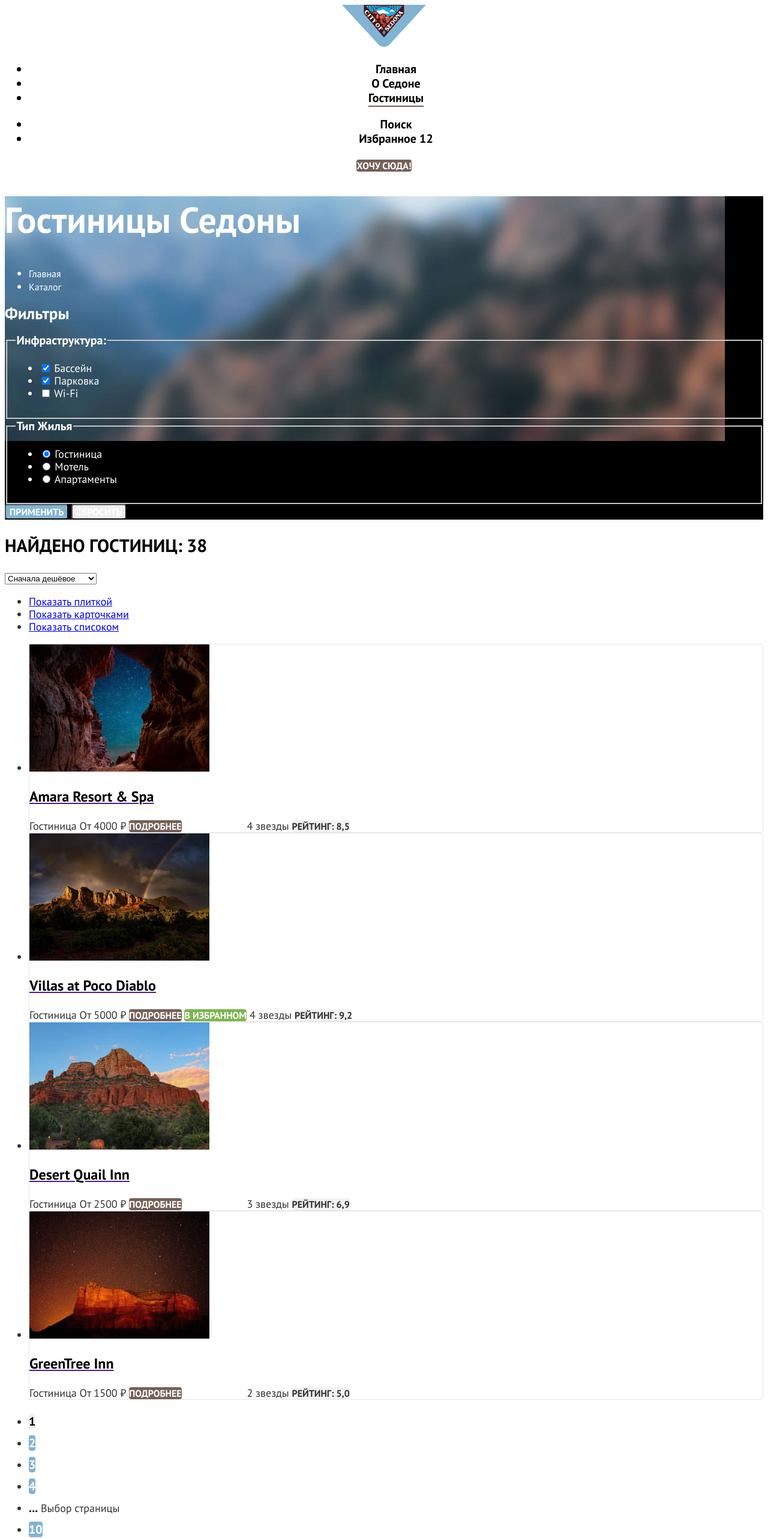
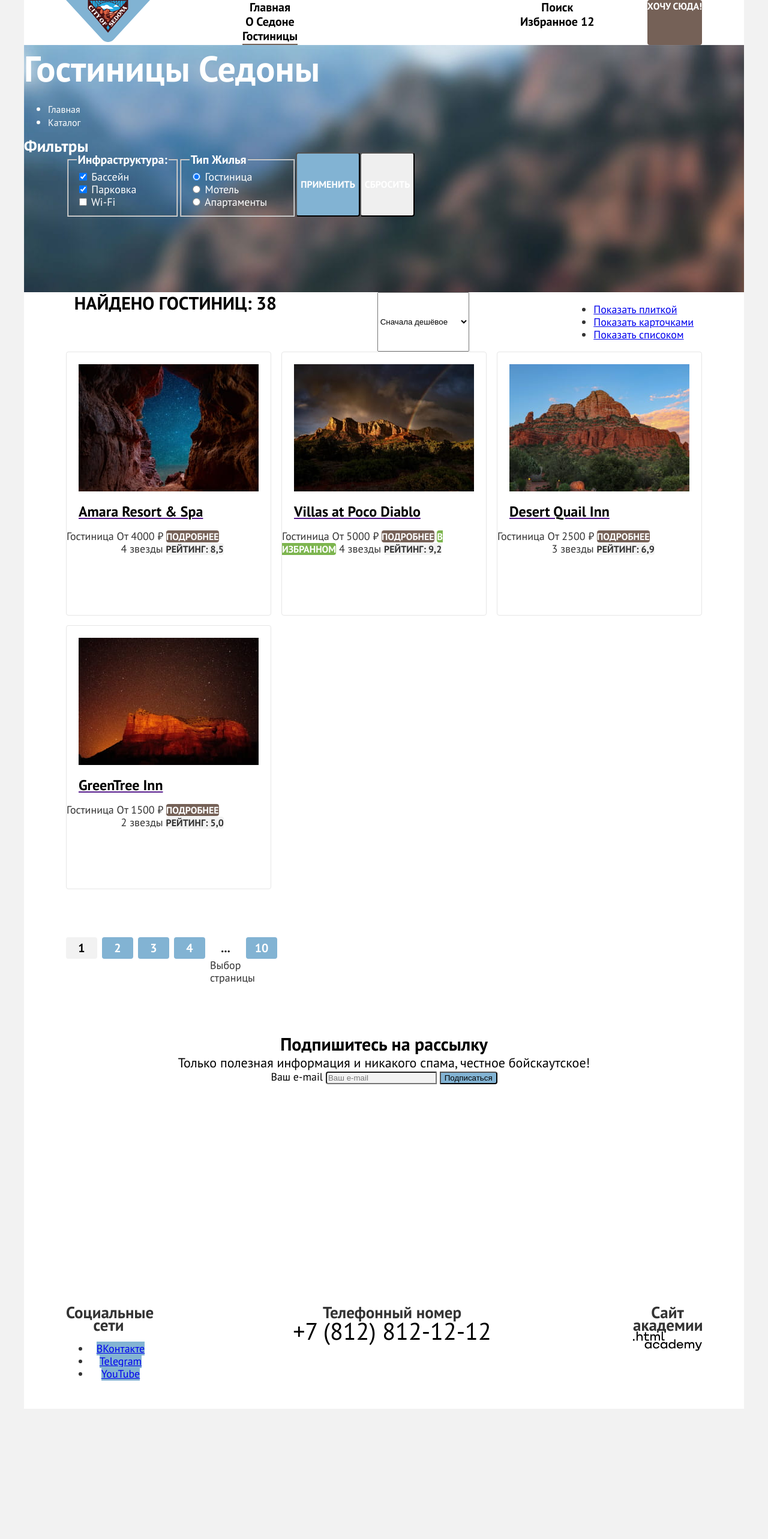
Before and after one commit to htmlacademy-htmlcss/2247453-sedona-35, a plain HTML site: page catalog.html in a window 1280 px wide. Shown: the top 2565 px of the page at 60% size. After the commit the page ends 2348 px from the top, so only its background shows below. Drawn offline with Linux system fonts and the light colour scheme.

Commit message:
Добавляет основные сетки страниц

```diff
--- a/catalog.html
+++ b/catalog.html
@@ -6,20 +6,21 @@
     <link rel="stylesheet" href="styles/styles.css">
   </head>
   <body>
+    <div class="page-container">
       <header class="page-header" data-test="header">
         <nav class="navigation">
-        <a class="navigation-logo" href="index.html">
+          <a class="navigation-logo" href="#">
             <img class="page-header-logo" src="images\header\logo.svg" width="140" height="70" alt="Логотип города Седона.">
           </a>
           <ul class="navigation-list">
             <li class="navigation-item">
-            <a class="navigation-link" href="index.html">Главная</a>
+              <a class="navigation-link" href="#">Главная</a>
             </li>
             <li class="navigation-item">
               <a class="navigation-link" href="#">О Седоне</a>
             </li>
             <li class="navigation-item">
-            <a class="navigation-link navigation-link-current" href="#">Гостиницы</a>
+              <a class="navigation-link  navigation-link-current" href="catalog.html">Гостиницы</a>
             </li>
           </ul>
           <ul class="navigation-list navigation-user">
@@ -33,19 +34,17 @@
             <li class="navigation-item">
               <a class="navigation-link" href="#">
                 <span class="visually-hidden">
-                Избранное
-              </span>
-              <span class="visually-hidden">
-                12
+                  Избранное 12
                 </span>
               </a>
             </li>
           </ul>
-        <a class="button button-brown" href="#">Хочу сюда!</a>
+          <a class="button button-brown navigation-button" href="#">Хочу сюда!</a>
         </nav>
       </header>
-    <main class="main-inner" data-test="main">
+      <main class="main-inner main-container" data-test="main">
       <div class="catalog-control-block">
+        <div class="control-block-container">
       <header class="inner-header">
         <h1 class="inner-header-title">Гостиницы Седоны</h1>
         <ul class="breadcrumbs">
@@ -61,10 +60,10 @@
           </li>
         </ul>
       </header>
-      <section class="catalog-products">
         <h2 class="visually-hidden">Фильтры</h2>
         <form class="catalog-filter" action="https://echo.htmlacademy.ru/" method="get" data-test="filter">
-          <fieldset class="catalog-filter-group">
+          <div class="filter-group">
+          <fieldset class="catalog-filter-group filter-group-infrastructure">
             <legend class="catalog-filter-title">Инфраструктура:</legend>
             <ul class="catalog-filter-list">
               <li class="catalog-filter-item">
@@ -87,7 +86,7 @@
               </li>
             </ul>
           </fieldset>
-          <fieldset class="catalog-filter-group">
+          <fieldset class="catalog-filter-group filter-group-type">
             <legend class="catalog-filter-title">Тип жилья</legend>
             <ul class="catalog-filter-list">
               <li class="catalog-filter-item">
@@ -112,10 +111,12 @@
           </fieldset>
           <button class="button button-blue" type="submit">Применить</button>
           <button class="button" type="reset">Сбросить</button>
+        </div>
+      </div>
         </form>
-      </section>
       </div>
       <section class="catalog" data-test="catalog">
+        <div class="sorting">
         <h2 class="catalog-result-title">Найдено гостиниц: 38</h2>
           <select class="select-control" aria-label="Сортировка">
             <option value="cheap">Сначала дешёвое</option>
@@ -139,6 +140,8 @@
             </a>
           </li>
         </ul>
+      </div>
+      <div class="products">
         <ul class="product-list">
           <li class="product-card">
             <a class="product-card-link" href="">
@@ -189,7 +192,7 @@
             <span class="button button-grey">Рейтинг: 5,0</span>
           </li>
         </ul>
-      </section>
+      </div>
       <ul class="pagination">
         <li class="pagination-item">
           <a class="pagination-link pagination-current">1</a>
@@ -211,6 +214,7 @@
           <a class="pagination-link" href="#">10</a>
         </li>
       </ul>
+    </section>
     <section class="subscribe subscribe-white" data-test="subscribe">
       <h2 class="subscribe-title">Подпишитесь на рассылку</h2>
       <div class="subscribe-text">
@@ -224,7 +228,8 @@
     </section>
     </main>
     <footer class="page-footer" data-test="footer">
-      <section class="footer-social">
+      <div class="footer-container">
+      <div class="footer-social">
         <h2 class="visually-hidden">Социальные сети</h2>
         <ul class="footer-social-list">
           <li class="footer-social-item">
@@ -243,17 +248,19 @@
             </a>
           </li>
         </ul>
-      </section>
-      <section class="footer-telephone">
+      </div>
+      <div class="footer-telephone">
         <h2 class="visually-hidden">Телефонный номер</h2>
         <a class="footer-telephone-number" href="tel:+78128121212">+7 (812) 812-12-12</a>
-      </section>
-      <section class="footer-academy-site">
+      </div>
+      <div class="footer-academy-site">
         <h2 class="visually-hidden">Сайт академии</h2>
         <a class="footer-academy-link" href="https://htmlacademy.ru/">
           <img src="images/footer/html-academy-logo.svg" width="114.9" height="32.9" alt="Ссылка на сайт академии.">
         </a>
-      </section>
+      </div>
+    </div>
     </footer>
+  </div>
   </body>
   </html>
--- a/styles/styles.css
+++ b/styles/styles.css
@@ -14,23 +14,86 @@
   font-display: swap;
 }
 
+html {
+  height: 100%;
+}
+
 body {
   font-family: "PT Sans", sans-serif;
   font-weight: 400;
   font-size: 18px;
   line-height: 21px;
   color: rgba(51, 51, 51, 1);
-  background-color: rgba(255, 255, 255, 1);
+  background-color: rgba(242, 242, 242, 1);
   text-align: center;
-  list-style-type: none;
+  margin: 0;
+  display: flex;
+  flex-direction: column;
+  min-height: 100%;
 }
+
+h3 {
+  margin: 0;
+}
+
+h2 {
+  margin: 0;
+}
+
+h1 {
+  margin: 0;
+}
+
+p {
+  margin: 0;
+  padding: 0;
+}
+
+.page-container {
+  width: 1200px;
+  margin: 0 auto;
+}
+
+.main-container {
+  flex-grow: 1;
+}
+
+/*
+.visually-hidden {
+  color: tomato;
+  display: none;
+}
+*/
 
 .page-header {
   font-size: 20px;
   line-height: 24px;
   color: rgba(0, 0, 0, 1);
+  background-color: #ffffff;
   text-align: center;
   font-weight: 700;
+}
+
+.navigation {
+  display: flex;
+  flex-direction: row
+}
+
+.navigation-logo {
+  width: 140;
+  padding-left: 70px;
+}
+
+.navigation-list {
+  margin: 0;
+  padding: 0;
+  list-style: none;
+  width: 400px;
+}
+
+.navigation-user {
+  max-width: 300px;
+  margin-left: auto;
 }
 
 .navigation-link {
@@ -59,6 +122,10 @@ body {
   background: rgba(117, 97, 87, 1);
 }
 
+.navigation-button {
+  margin-right: 70px;
+}
+
 .button-blue {
   background: #82B3D3;
 }
@@ -73,9 +140,12 @@ body {
 }
 
 .hero {
+  height: 485px;
   background-image: url("../images/index/hero.jpg");
-  background-size: 100% auto;
+  background-position: center;
   background-repeat: no-repeat;
+  background-size: cover;
+  background-color: #808080;
 }
 
 .diveder {
@@ -83,6 +153,15 @@ body {
   background-repeat: no-repeat;
   background-size: 1200px 57px;
   background-position: center bottom;
+}
+
+.advantages {
+  margin: 0;
+  padding: 0;
+}
+
+.advantages-main-title {
+  background: #FFFFFF;
 }
 
 .advantages-top-text {
@@ -95,6 +174,23 @@ body {
 .advantages-bottom-text {
   font-size: 22px;
   line-height: 26px;
+}
+
+.advantages-list {
+  list-style: none;
+  margin: 0;
+  padding: 0;
+  display: flex;
+  flex-wrap: wrap;
+}
+
+.advantages-item {
+  width: 400px;
+  height: 384px;
+}
+
+.advantages-photo {
+  width: 800px;
 }
 
 .advantages-photo-text {
@@ -135,6 +231,12 @@ body {
   background: #FFFFFF;
 }
 
+.hotel-search {
+  width: 1200px;
+  height: 406px;
+  background-color: #ffffff;
+}
+
 .hotel-search-title {
   font-weight: 700;
   font-size: 30px;
@@ -149,11 +251,14 @@ body {
 }
 
 .subscribe {
+  height: 415px;
   color: #ffffff;
-  background-color: #000000;
+  background-color: #808080;
   border: 1px solid #000000;
   background-image: url(../images/index/subscribe-background.jpg);
   background-repeat: no-repeat;
+  background-size: cover;
+  background-position: top center;
 }
 
 .subscribe-title {
@@ -178,6 +283,21 @@ body {
   border-radius: 0 4px 4px 0;
 }
 
+.page-footer {
+  background-color: #ffffff;
+}
+
+.footer-container {
+  width: 1060px;
+  display: flex;
+  justify-content: space-between;
+  padding: 40px 70px 30px;
+}
+
+.footer-social {
+  width: 142px;
+}
+
 .footer-social-button {
   background: #83B3D3;
 }
@@ -189,6 +309,11 @@ body {
   color: #000000;
   text-transform: uppercase;
   text-decoration: none;
+  width: 720px;
+}
+
+.footer-academy-site {
+  width: 115px;
 }
 
 .main-inner {
@@ -196,10 +321,17 @@ body {
 }
 
 .catalog-control-block {
+  height: 412px;
   color: #ffffff;
   background-color: #000000;
   background-image: url(../images/catalog/catalog-background.jpg);
   background-repeat: no-repeat;
+  background-size: cover;
+}
+
+.control-block-container {
+  display: flex;
+  flex-direction: column;
 }
 
 .inner-header-title {
@@ -224,6 +356,39 @@ body {
   color: #FFFFFF;
 }
 
+.catalog-filter-list {
+  margin: 0;
+  padding: 0;
+  list-style: none;
+}
+
+.filter-group {
+  width: 1060px;
+  margin: 0 auto;
+  display: flex;
+  flex-flow: row;
+}
+
+.filter-group-infrastructure {
+  width: 150px;
+}
+
+.filter-group-type {
+  width: 160px;
+}
+
+.catalog {
+  background: #ffffff;
+  height: 1235px;
+}
+
+.sorting {
+
+  display: flex;
+  flex-direction: row;
+  justify-content: space-around;
+}
+
 .catalog-result-title {
   font-weight: 700;
   font-size: 30px;
@@ -232,10 +397,35 @@ body {
   color: #000000;
 }
 
+.products {
+  height: 896px;
+  margin: 0 auto;
+}
+
 .product-card {
+  width: 340px;
+  height: 438px;
   border: 1px solid #E6E6E6;
   border-radius: 4px;
 }
+
+.product-list {
+  width: 1060px;
+  height: 896px;
+  margin: 0 auto;
+  padding: 0;
+  display: flex;
+  flex-wrap: wrap;
+  list-style: none;
+  justify-content: space-between;
+  align-content: space-between;
+}
+
+/*
+.product-list li:last-child {
+margin-right: auto;
+}
+*/
 
 .product-card-title {
   font-weight: 700;
@@ -244,12 +434,35 @@ body {
   color: #000000;
 }
 
+.product-card-image {
+  margin: 20px 20px 16px 20px;
+}
+
+.product-card-title {
+  margin: 0 20px 16px 20px;
+}
+
 .product-card-price {
   text-align: right;
 }
 
+.pagination {
+  list-style: none;
+  display: flex;
+  margin: 80px 70px 0;
+  padding-left: 0;
+  padding-bottom: 60px;
+}
+
+.pagination-item {
+  width: 60px;
+  height: 60px;
+}
+
 .pagination-link {
   border-radius: 4px;
+  display: block;
+  margin-right: 8px;
 }
 
 .pagination-link {
@@ -276,5 +489,7 @@ body {
 .subscribe-white {
   background: none;
   color: #000000;
+  background-color: #FFFFFF;
   text-align: center;
+  border: 0;
 }
```
Also changed, not shown: index.html (+25 -48 lines). Lines whose indentation alone changed are shown as unchanged.
